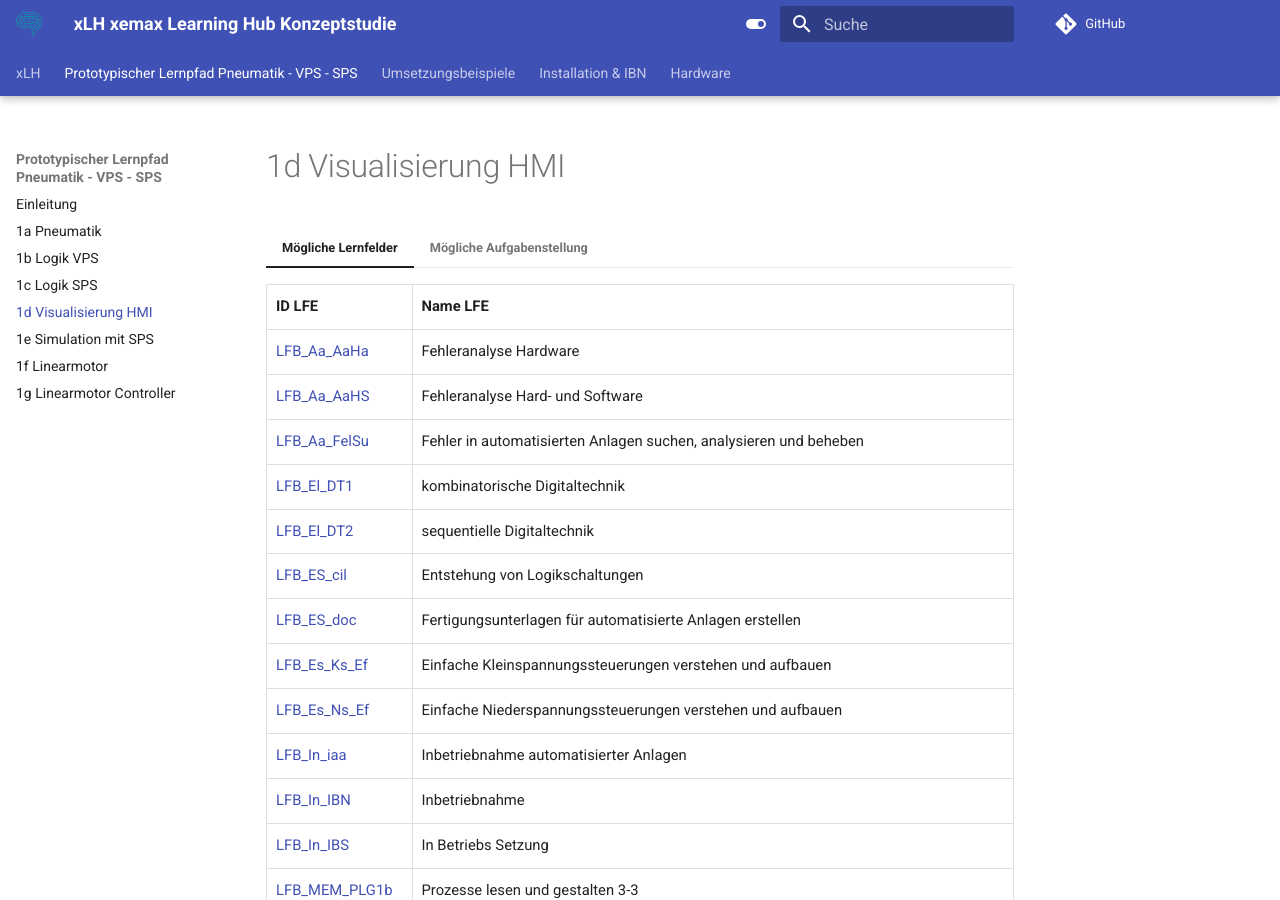
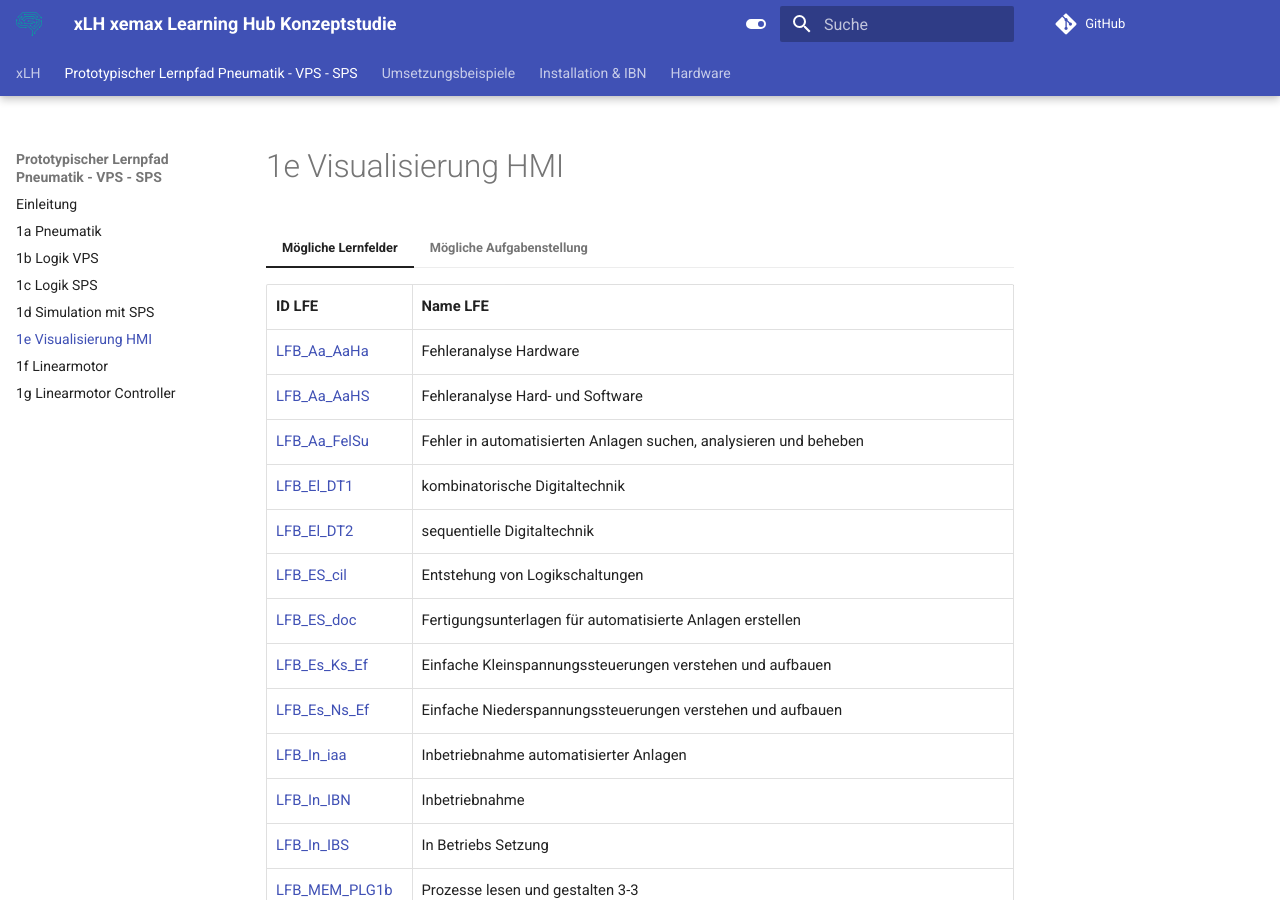
Before and after one commit to xemax-pascal/xLH, an MkDocs documentation site: the page built from docs/de/docs/2500_aufgabe/1500_sps_hmi.md, in a window 1280 px wide and 900 px high. Built offline with MkDocs 1.6.1 and Material for MkDocs 9.7.7, drawn with Linux system fonts in a browser that asks for light colours; comment, search, counter and statistics services are not loaded.

Commit message:
Update xLH Dokumentation

```diff
--- a/docs/de/mkdocs.yml
+++ b/docs/de/mkdocs.yml
@@ -16,8 +16,8 @@ nav:
     - 1a Pneumatik: 2500_aufgabe/1100_pneumatik.md
     - 1b Logik VPS: 2500_aufgabe/1200_logik_vps.md
     - 1c Logik SPS: 2500_aufgabe/1300_logik_sps.md
-    - 1d Visualisierung HMI: 2500_aufgabe/1400_sps_hmi.md
-    - 1e Simulation mit SPS: 2500_aufgabe/1500_sps_pneumatik_simu.md
+    - 1d Simulation mit SPS: 2500_aufgabe/1400_sps_pneumatik_simu.md
+    - 1e Visualisierung HMI: 2500_aufgabe/1500_sps_hmi.md
     - 1f Linearmotor: 2500_aufgabe/1600_lin_mot.md
     - 1g Linearmotor Controller: 2500_aufgabe/1700_lin_mot_controller.md
 
```
Also changed, not shown: docs/de/docs/2500_aufgabe/1400_sps_pneumatik_simu.md (renamed from docs/de/docs/2500_aufgabe/1500_sps_pneumatik_simu.md, +5 -6 lines), docs/de/docs/2500_aufgabe/1500_sps_hmi.md (renamed from docs/de/docs/2500_aufgabe/1400_sps_hmi.md), docs/de/docs/assets/img/lernpfad_pneumatik_vps_sps.png, 1 other file.
